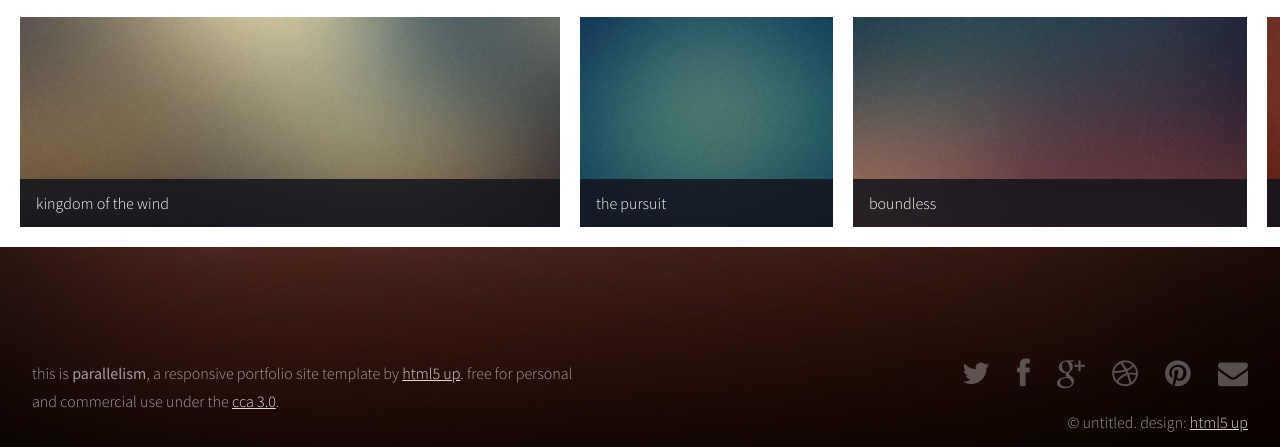
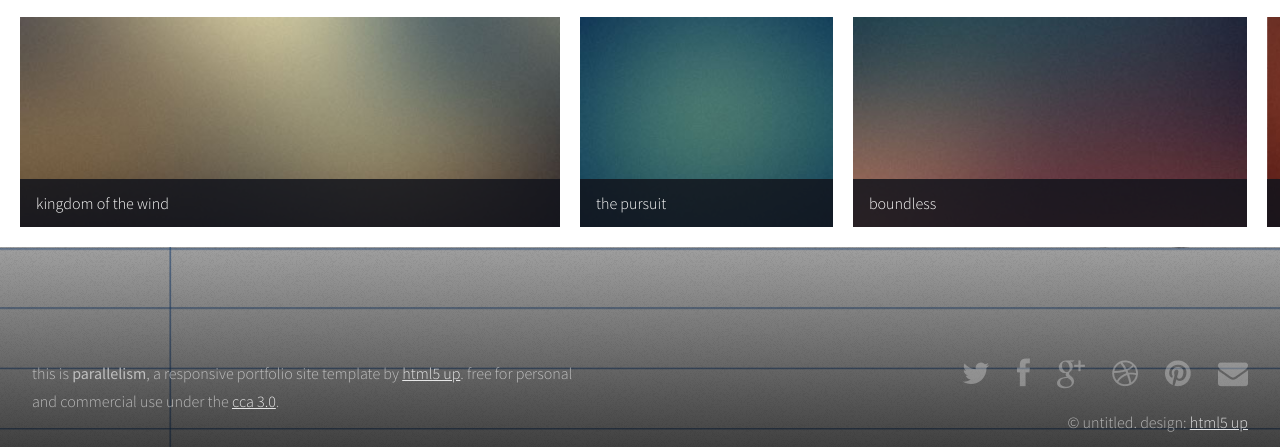
Before and after one commit to damonnbc/chastityinc, a plain HTML site: page index.html in a window 1280 px wide. Shown: the part 353-800 px from the top of the page. Drawn offline with Linux system fonts and the light colour scheme.

Commit message:
adding background change

```diff
--- a/css/style.css
+++ b/css/style.css
@@ -24,7 +24,7 @@
 	body
 	{
 		position: relative;
-		background: url('../images/bg.jpg');
+		background: url('../images/bg.png');
 		background-size: cover;
 		color: #999;
 		color: rgba(255,255,255,0.6);
```
Also changed, not shown: images/bg.png (added).
